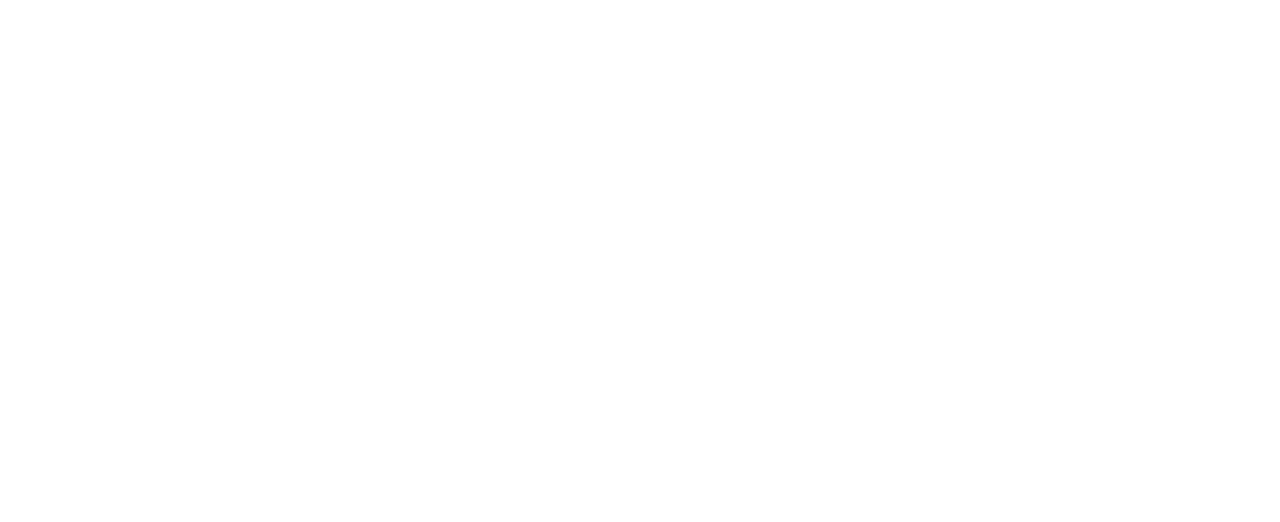
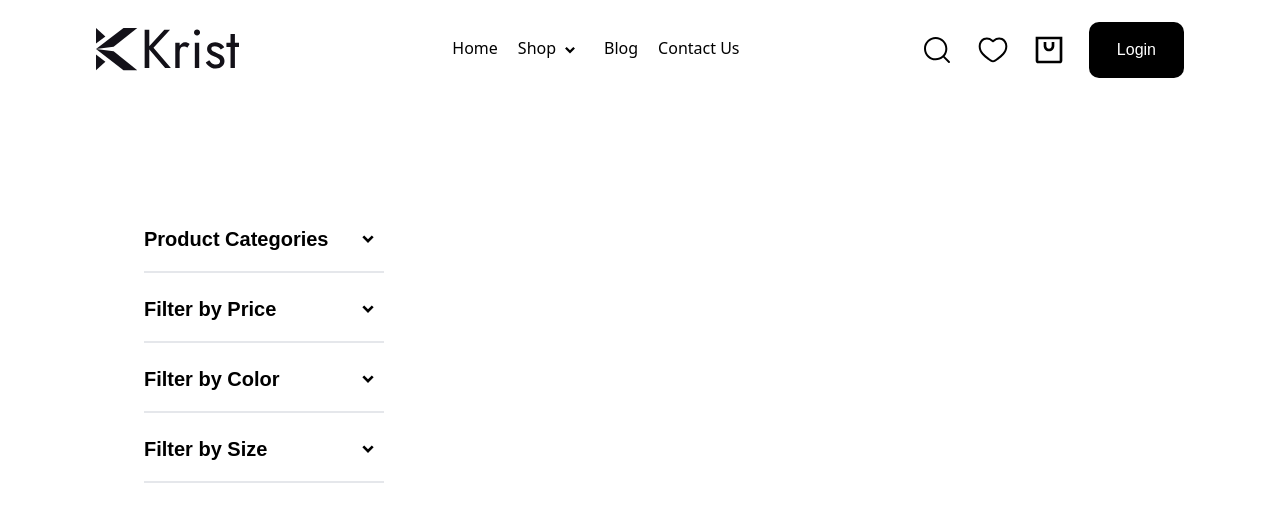
Before and after one commit to hoanguyen-agilityio/practice-react, a React (Vite) app in the folder practice-two/: page / in a window 1280 px wide. Shown: the top 522 px of the page. Built offline with nearby package versions, Linux system fonts and the light colour scheme.

Commit message:
Pass component header and sidebar to app

```diff
--- a/practice-two/src/App.tsx
+++ b/practice-two/src/App.tsx
@@ -1,5 +1,16 @@
 import './App.css';
+import { Header } from './components';
+import Sidebar from './components/Sidebar';
 
-function App() {}
+function App() {
+  return (
+    <div className='max-w-1440px mt-5 mx-auto'>
+      <Header />
+      <body className='pl-36 pt-36'>
+        <Sidebar />
+      </body>
+    </div>
+  )
+}
 
 export default App;
--- a/practice-two/src/components/DropDown/index.tsx
+++ b/practice-two/src/components/DropDown/index.tsx
@@ -31,7 +31,7 @@ const Dropdown = ({
         label={buttonTitle}
         type='primary'
         icon={arrowDropDown}
-        customClass='flex items-center font-jost text-xl pb-4 w-60 justify-between'
+        customClass='flex items-center font-jost text-xl pb-4 w-60 justify-between font-bold'
         iconClasses='w-8'
         onClick={onClick}
       />
--- a/practice-two/tailwind.config.js
+++ b/practice-two/tailwind.config.js
@@ -23,6 +23,9 @@ export default {
       },
       width: {
         '445px': '445px',
+      },
+      maxWidth: {
+        '1440px': '1440px'
       },
       screens: {
         '983pxScreen': '983px',
```
